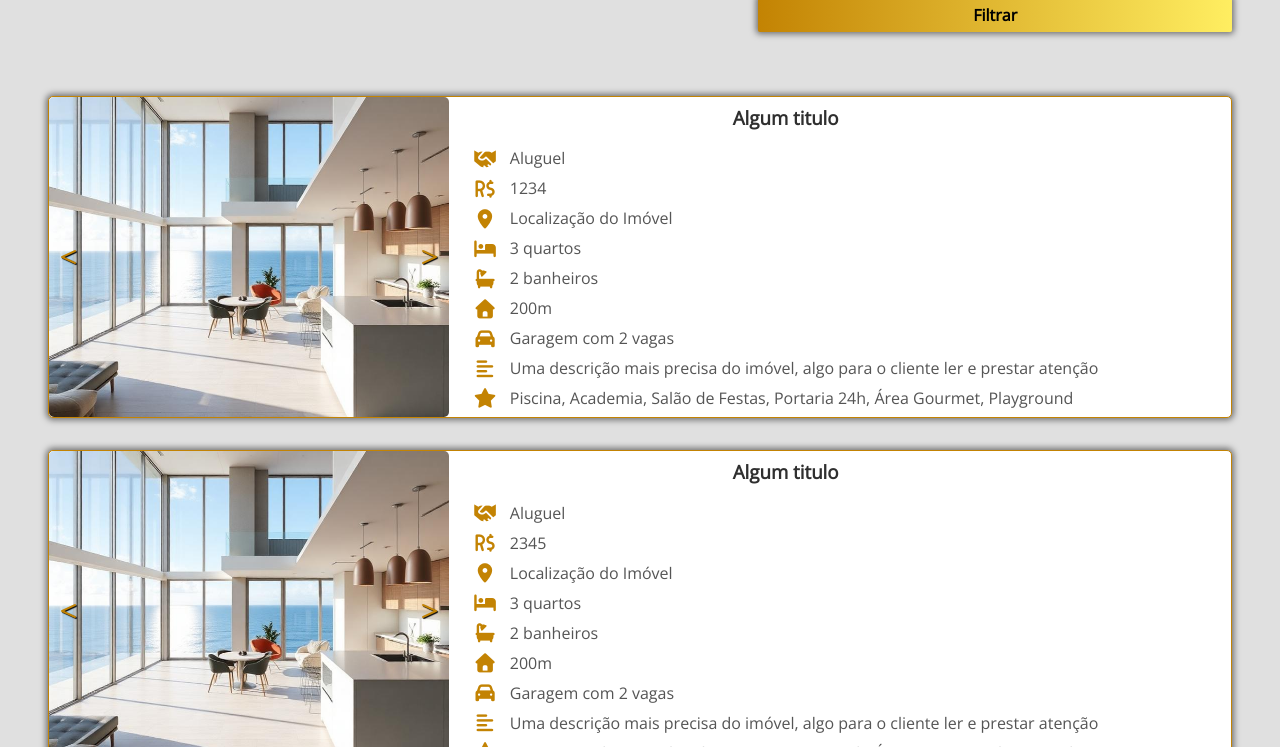
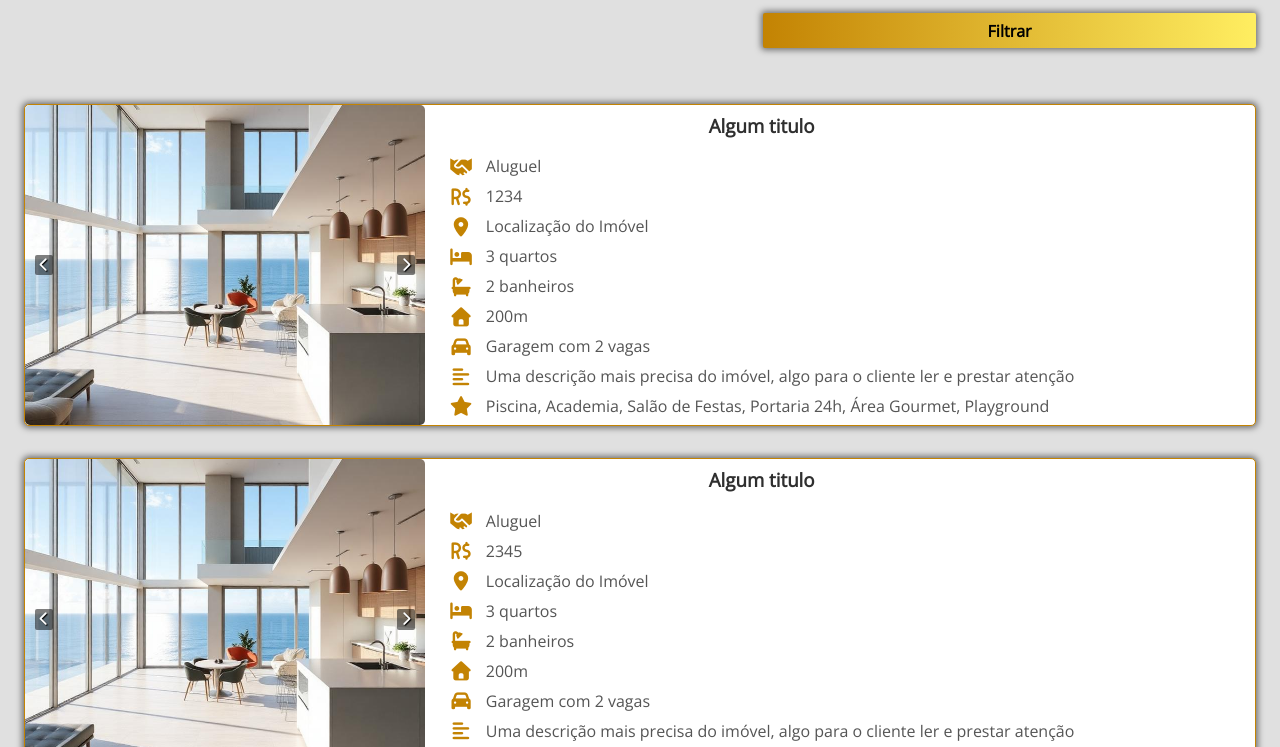
Before and after one commit to AndrewHGomes/meu-projeto, a plain HTML site: page pages/imoveis.html in a window 1280 px wide. Shown: the part 390-1137 px from the top of the page. Drawn offline with nearby package versions, Linux system fonts and the light colour scheme; files whose address does not match are found by name.

Commit message:
Algumas mudanças de estilos de espaçamento

```diff
--- a/css/global.css
+++ b/css/global.css
@@ -63,12 +63,12 @@ main {
   width: 100%;
   background-color: #e0e0e0;
   color: #2f2f2f;
-  padding: 8em 1em 2em 1em;
+  padding: 9em 0.5em 2em 0.5em;
 }
 
 main section {
-  margin: 2em 1em;
-  padding: 1em;
+  margin: 2.5em 0.5em;
+  padding: 0.5em;
 }
 
 a {
--- a/css/imoveis.css
+++ b/css/imoveis.css
@@ -111,14 +111,18 @@
 }
 
 #section-imoveis .full-imovel .full-imagem i {
+  background-color: rgba(0, 0, 0, 0.5);
+  font-size: 0.9em;
+  padding: 0.2em;
   cursor: pointer;
-  color: #c38303;
+  color: #fff;
   text-shadow: 1px 1px 1px #000;
+  border-radius: 2px;
   transition: all 0.2s ease;
 }
 
 #section-imoveis .full-imovel .full-imagem i:hover {
-  transform: scale(1.2);
+  transform: scale(1.1);
 }
 
 #section-imoveis .full-imovel .full-imagem img {
--- a/css/index.css
+++ b/css/index.css
@@ -52,7 +52,7 @@
   border-radius: 8px;
   display: flex;
   flex-direction: column;
-  gap: 0.5em;
+  gap: 0.3em;
 }
 
 #sessao-imoveis .div-imovel .div-descricao h3 {
@@ -64,7 +64,7 @@
 #sessao-imoveis .div-imovel .div-descricao p {
   display: flex;
   align-items: center;
-  gap: 0.8em;
+  gap: 0.5em;
   color: #555;
   padding: 0;
 }
--- a/javascript/imoveis.js
+++ b/javascript/imoveis.js
@@ -15,8 +15,8 @@ const criarFullCardHTML = (imovel) => {
       <div class="full-imagem">
           ${imagensHtml}
         <div class="setas">
-          <i class="fa-solid fa-less-than"></i>
-          <i class="fa-solid fa-greater-than"></i>
+          <i class="fa-solid fa-chevron-left"></i>
+          <i class="fa-solid fa-chevron-right"></i>
         </div>
       </div>
       <div class="full-descricao">
@@ -48,8 +48,8 @@ const cardsImoveis = document.querySelectorAll(".full-imovel");
 
 cardsImoveis.forEach((card) => {
   const imagens = card.querySelectorAll(".imagem-imovel");
-  const setaEsquerda = card.querySelector(".fa-less-than");
-  const setaDireita = card.querySelector(".fa-greater-than");
+  const setaEsquerda = card.querySelector(".fa-chevron-left");
+  const setaDireita = card.querySelector(".fa-chevron-right");
   let indiceAtual = 0;
 
   function mostrarImagem() {
```
